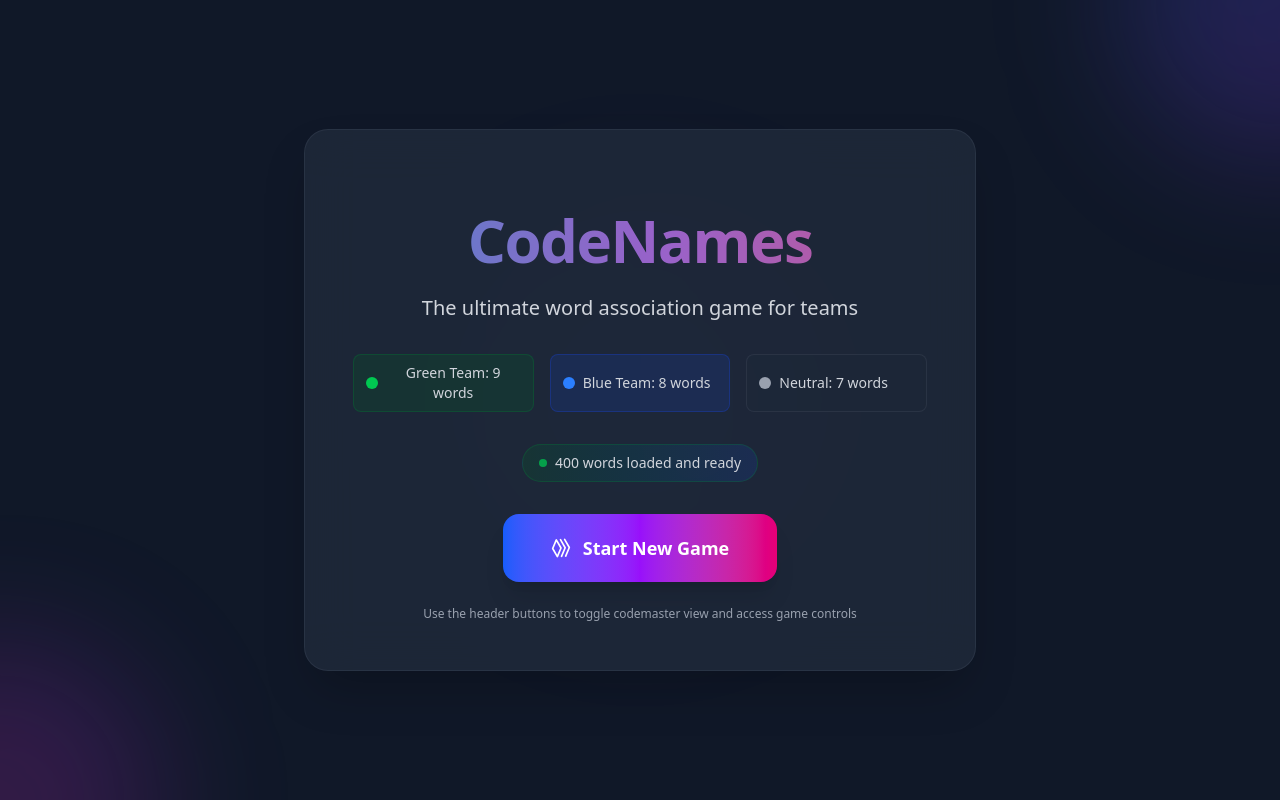
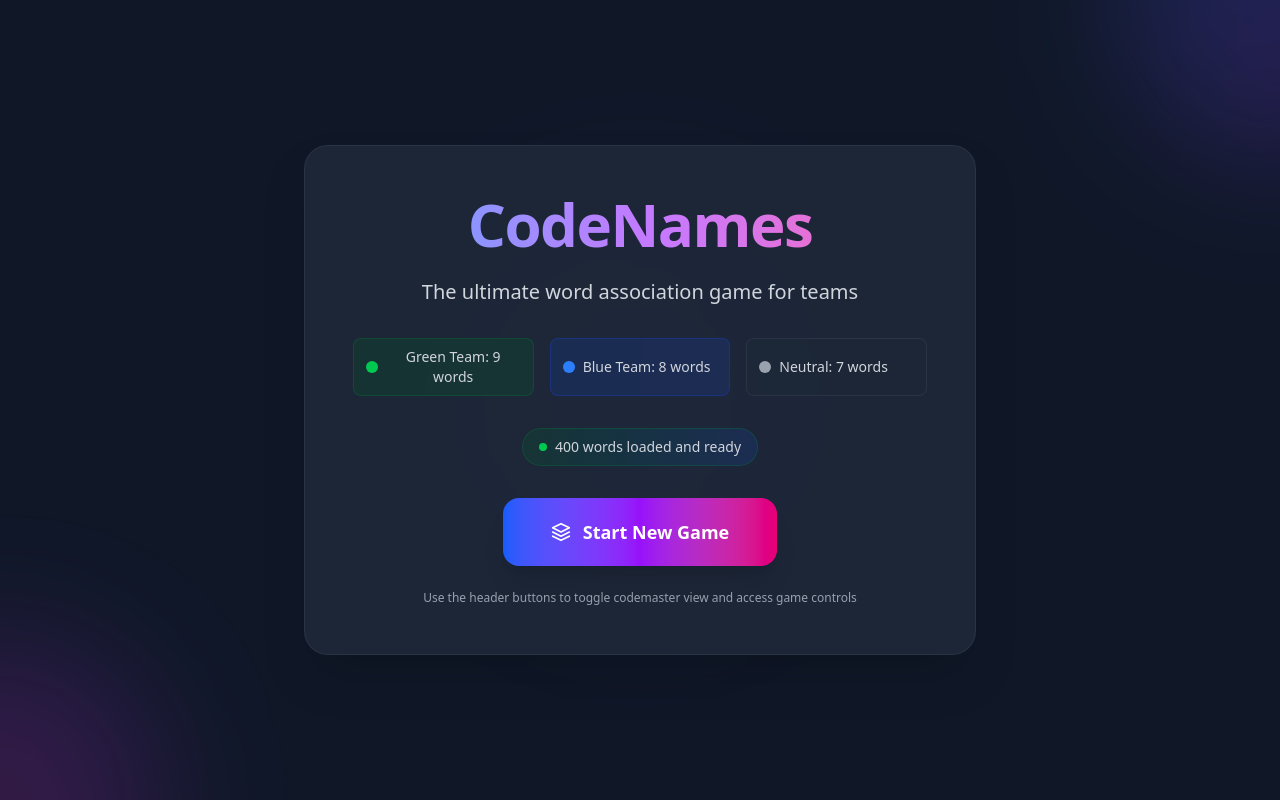
Before and after one commit to zapulam/CodeNames3.0, a React (Vite) app: page / in a window 1280 px wide. Built offline with nearby package versions, Linux system fonts and the light colour scheme.

Commit message:
simplify animations

```diff
--- a/src/App.jsx
+++ b/src/App.jsx
@@ -355,47 +355,23 @@ export default function CodeNames() {
               </div>
 
               <motion.div
-                initial={{ opacity: 0, y: 30, scale: 0.95 }}
-                animate={{ opacity: 1, y: 0, scale: 1 }}
-                transition={{ duration: 0.6, ease: "easeOut" }}
+                initial={{ opacity: 0 }}
+                animate={{ opacity: 1 }}
+                transition={{ duration: 0.3 }}
                 className="relative text-center bg-gray-800/90 backdrop-blur-xl rounded-3xl p-12 shadow-2xl border border-gray-700/50 max-w-2xl mx-4"
               >
-                {/* Logo/Icon */}
-                <motion.div
-                  initial={{ scale: 0, rotate: -180 }}
-                  animate={{ scale: 1, rotate: 0 }}
-                  transition={{ duration: 0.8, delay: 0.2, type: "spring", bounce: 0.4 }}
-                  className="mb-8"
-                >
-                </motion.div>
-
                 {/* Title */}
-                <motion.h1
-                  initial={{ opacity: 0, y: 20 }}
-                  animate={{ opacity: 1, y: 0 }}
-                  transition={{ duration: 0.6, delay: 0.4 }}
-                  className="text-6xl font-bold bg-gradient-to-r from-blue-400 via-purple-400 to-pink-400 bg-clip-text text-transparent mb-6 tracking-tight animate-pulse"
-                >
+                <h1 className="text-6xl font-bold bg-gradient-to-r from-blue-400 via-purple-400 to-pink-400 bg-clip-text text-transparent mb-6 tracking-tight">
                   CodeNames
-                </motion.h1>
+                </h1>
 
                 {/* Subtitle */}
-                <motion.p
-                  initial={{ opacity: 0, y: 20 }}
-                  animate={{ opacity: 1, y: 0 }}
-                  transition={{ duration: 0.6, delay: 0.6 }}
-                  className="text-xl text-gray-300 mb-8 font-medium"
-                >
+                <p className="text-xl text-gray-300 mb-8 font-medium">
                   The ultimate word association game for teams
-                </motion.p>
+                </p>
 
                 {/* Game description */}
-                <motion.div
-                  initial={{ opacity: 0, y: 20 }}
-                  animate={{ opacity: 1, y: 0 }}
-                  transition={{ duration: 0.6, delay: 0.8 }}
-                  className="mb-8"
-                >
+                <div className="mb-8">
                   <div className="grid grid-cols-1 md:grid-cols-3 gap-4 text-sm text-gray-300">
                     <div className="flex items-center gap-2 bg-green-900/30 px-3 py-2 rounded-lg border border-green-700/30">
                       <div className="w-3 h-3 bg-green-500 rounded-full"></div>
@@ -410,59 +386,37 @@ export default function CodeNames() {
                       <span>Neutral: 7 words</span>
                     </div>
                   </div>
-                </motion.div>
+                </div>
 
                 {/* Word count */}
-                <motion.div
-                  initial={{ opacity: 0, scale: 0.9 }}
-                  animate={{ opacity: 1, scale: 1 }}
-                  transition={{ duration: 0.5, delay: 1.0 }}
-                  className="mb-8"
-                >
+                <div className="mb-8">
                   <div className="inline-flex items-center gap-2 bg-gradient-to-r from-green-900/30 to-blue-900/30 px-4 py-2 rounded-full border border-green-700/30">
-                    <div className="w-2 h-2 bg-green-500 rounded-full animate-pulse"></div>
+                    <div className="w-2 h-2 bg-green-500 rounded-full"></div>
                     <span className="text-sm font-medium text-gray-300">
                       {wordPool.length} words loaded and ready
                     </span>
                   </div>
-                </motion.div>
+                </div>
 
                 {/* Start button */}
-                <motion.button
+                <button
                   onClick={confirmAndStartNewGame}
-                  initial={{ opacity: 0, y: 20 }}
-                  animate={{ opacity: 1, y: 0 }}
-                  transition={{ duration: 0.6, delay: 1.2 }}
-                  whileHover={{ scale: 1.05, y: -2 }}
-                  whileTap={{ scale: 0.95 }}
-                  className="group relative bg-gradient-to-r from-blue-600 via-purple-600 to-pink-600 hover:from-blue-700 hover:via-purple-700 hover:to-pink-700 text-white px-12 py-5 rounded-2xl font-bold text-lg transition-all duration-300 shadow-xl hover:shadow-2xl transform cursor-pointer"
+                  className="group relative bg-gradient-to-r from-blue-600 via-purple-600 to-pink-600 hover:from-blue-700 hover:via-purple-700 hover:to-pink-700 text-white px-12 py-5 rounded-2xl font-bold text-lg transition-all duration-200 shadow-xl hover:shadow-lg cursor-pointer"
                 >
                   <span className="relative z-10 flex items-center gap-3">
-                    <motion.div
-                      animate={{ rotate: 360 }}
-                      transition={{ duration: 2, repeat: Infinity, ease: "linear" }}
-                      className="w-5 h-5"
-                    >
-                      <svg viewBox="0 0 24 24" fill="none" className="w-5 h-5">
-                        <path d="M12 2L2 7L12 12L22 7L12 2Z" stroke="currentColor" strokeWidth="2" strokeLinecap="round" strokeLinejoin="round"/>
-                        <path d="M2 17L12 22L22 17" stroke="currentColor" strokeWidth="2" strokeLinecap="round" strokeLinejoin="round"/>
-                        <path d="M2 12L12 17L22 12" stroke="currentColor" strokeWidth="2" strokeLinecap="round" strokeLinejoin="round"/>
-                      </svg>
-                    </motion.div>
+                    <svg viewBox="0 0 24 24" fill="none" className="w-5 h-5">
+                      <path d="M12 2L2 7L12 12L22 7L12 2Z" stroke="currentColor" strokeWidth="2" strokeLinecap="round" strokeLinejoin="round"/>
+                      <path d="M2 17L12 22L22 17" stroke="currentColor" strokeWidth="2" strokeLinecap="round" strokeLinejoin="round"/>
+                      <path d="M2 12L12 17L22 12" stroke="currentColor" strokeWidth="2" strokeLinecap="round" strokeLinejoin="round"/>
+                    </svg>
                     Start New Game
                   </span>
-                  <div className="absolute inset-0 bg-gradient-to-r from-blue-600 via-purple-600 to-pink-600 rounded-2xl opacity-0 group-hover:opacity-100 transition-opacity duration-300 blur-sm"></div>
-                </motion.button>
+                </button>
 
                 {/* Footer text */}
-                <motion.p
-                  initial={{ opacity: 0 }}
-                  animate={{ opacity: 1 }}
-                  transition={{ duration: 0.6, delay: 1.4 }}
-                  className="text-xs text-gray-400 mt-6"
-                >
+                <p className="text-xs text-gray-400 mt-6">
                   Use the header buttons to toggle codemaster view and access game controls
-                </motion.p>
+                </p>
               </motion.div>
             </div>
           ) : (
@@ -475,7 +429,7 @@ export default function CodeNames() {
               </div>
               <div className="mb-4 bg-gray-900/90 backdrop-blur-xl p-4 shadow-xl border border-gray-700/50 relative z-10 flex-shrink-0">
                 <div className="relative flex items-center justify-between w-full">
-                  <h2 className="text-xl md:text-2xl font-bold bg-gradient-to-r from-blue-400 via-purple-400 to-pink-400 bg-clip-text text-transparent animate-pulse flex-shrink-0">
+                  <h2 className="text-xl md:text-2xl font-bold bg-gradient-to-r from-blue-400 via-purple-400 to-pink-400 bg-clip-text text-transparent flex-shrink-0">
                     CodeNames
                   </h2>
                   {/* Game Progress - Desktop only, centered in header */}
--- a/src/components/Gamegrid.jsx
+++ b/src/components/Gamegrid.jsx
@@ -1,22 +1,9 @@
-import React, { useState } from "react";
+import React from "react";
 
 export function GameGrid({ words, revealed, roles, onReveal, codemasterMode }) {
-  const [hoveredIndex, setHoveredIndex] = useState(null);
-
   const handleCardClick = (index) => {
-    console.log(`=== CARD CLICK DEBUG ===`);
-    console.log(`Index: ${index}`);
-    console.log(`Word: ${words[index]}`);
-    console.log(`Role: ${roles[index]}`);
-    console.log(`Already revealed: ${revealed[index]}`);
-    console.log(`Codemaster mode: ${codemasterMode}`);
-    console.log(`onReveal function exists:`, typeof onReveal === 'function');
-
     if (typeof onReveal === 'function') {
       onReveal(index);
-      console.log(`Called onReveal(${index})`);
-    } else {
-      console.error('onReveal is not a function!');
     }
   };
 
@@ -30,7 +17,7 @@ export function GameGrid({ words, revealed, roles, onReveal, codemasterMode }) {
       boxShadow: '0 4px 6px -1px rgba(0, 0, 0, 0.1)',
       padding: '12px',
       width: '100%',
-      transition: 'all 0.3s ease',
+      transition: 'background-color 0.2s ease, border-color 0.2s ease',
       cursor: 'pointer',
       border: '2px solid',
     };
@@ -51,15 +38,12 @@ export function GameGrid({ words, revealed, roles, onReveal, codemasterMode }) {
       }
     }
 
-    // Not revealed - show yellow
+    // Not revealed - show yellow (base + hover via className for stability)
     if (!isRevealed) {
-      const isHovered = hoveredIndex === index;
       return {
         ...buttonStyle,
-        backgroundColor: isHovered ? '#fde68a' : '#fef3c7',
         color: '#1f2937',
         borderColor: '#fde68a',
-        transform: isHovered ? 'scale(1.05)' : 'scale(1)'
       };
     }
 
@@ -78,24 +62,6 @@ export function GameGrid({ words, revealed, roles, onReveal, codemasterMode }) {
     }
   };
 
-  const handleMouseEnter = (index) => {
-    if (!revealed[index] && !codemasterMode) {
-      setHoveredIndex(index);
-    }
-  };
-
-  const handleMouseLeave = () => {
-    setHoveredIndex(null);
-  };
-
-  console.log('GameGrid render:', {
-    wordsLength: words.length,
-    revealedLength: revealed.length,
-    rolesLength: roles.length,
-    codemasterMode,
-    onRevealType: typeof onReveal
-  });
-
   if (!words || words.length === 0) {
     return <div>No words to display</div>;
   }
@@ -112,13 +78,10 @@ export function GameGrid({ words, revealed, roles, onReveal, codemasterMode }) {
             onClick={(e) => {
               e.preventDefault();
               e.stopPropagation();
-              console.log(`Button ${idx} clicked directly!`);
               handleCardClick(idx);
             }}
             style={getCardStyle(cardRole, isRevealed, idx)}
-            className="min-h-14 md:min-h-20 text-xs md:text-base font-medium md:font-bold tracking-tight md:tracking-normal"
-            onMouseEnter={() => handleMouseEnter(idx)}
-            onMouseLeave={handleMouseLeave}
+            className={`min-h-14 md:min-h-20 text-xs md:text-base font-medium md:font-bold tracking-tight md:tracking-normal ${!isRevealed && !codemasterMode ? 'bg-[#fef3c7] hover:bg-[#fde68a]' : ''}`}
           >
             <span className="text-center" style={{ lineHeight: '1.2' }}>
               {word}
```
